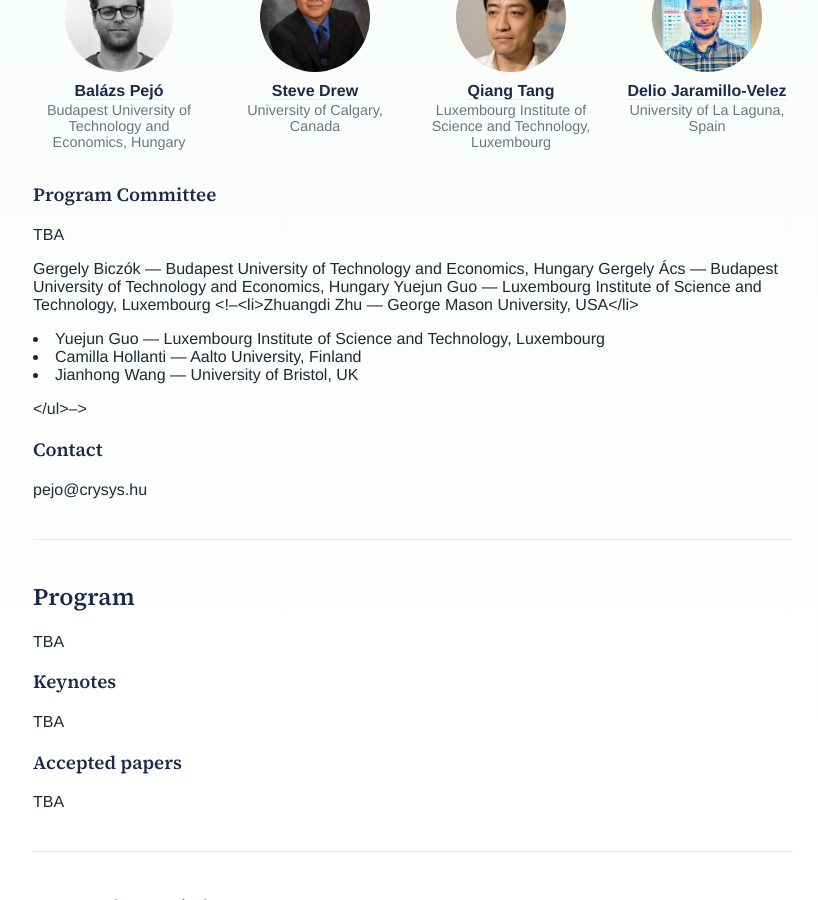
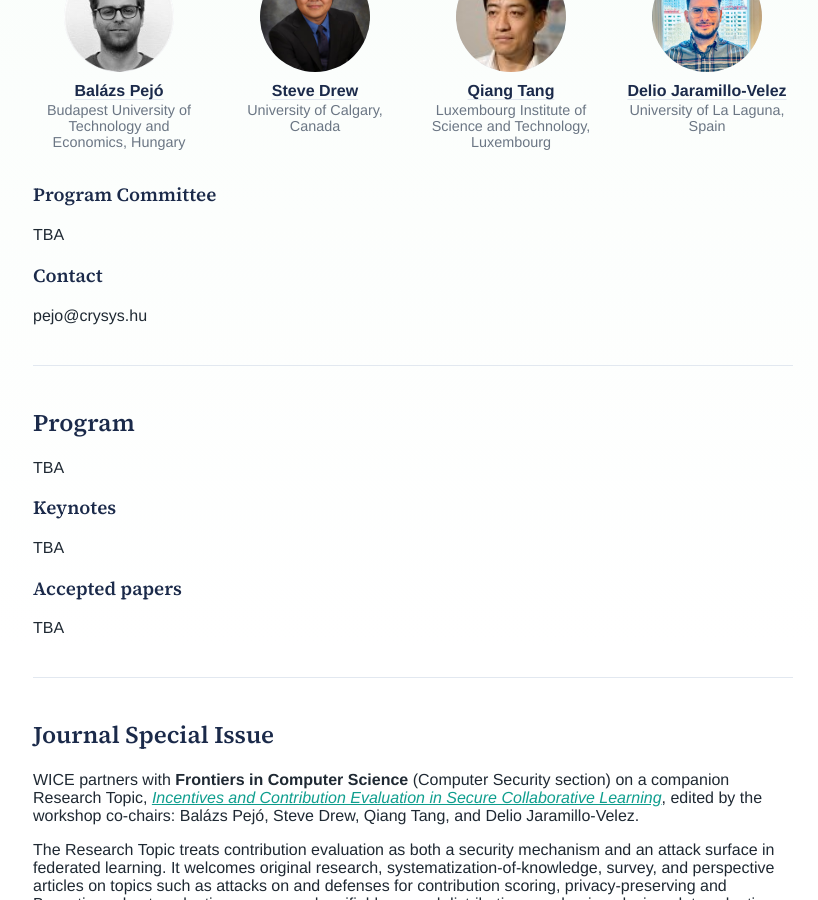
Before and after one commit to WICE-SaTML/WICE-SaTML.github.io, a Jekyll site: the page built from index.md, in a window 1280 px wide and 900 px high, scrolled down 2774 px. Shown: the whole window, without its empty margins (227-1045 px from the left). Built offline with Jekyll 4.4.1, drawn with Linux system fonts in a browser that asks for light colours; a script that is not in the unit is left out.

Commit message:
Update index.md

```diff
--- a/index.md
+++ b/index.md
@@ -183,17 +183,27 @@ All deadlines are 11:59 PM AoE (Anywhere on Earth).
 TBA
 
 <!--<div class="organizers-grid">
+<div class="organizer" id="pc-Ács">
+    <img src="{{ '/assets/images/program-committee/acs.jpg' | relative_url }}" alt="Gergely Ács" class="organizer-photo">
+    <p class="organizer-name"><a href="https://www.crysys.hu/~acs/">Gergely Ács</a></p>
+    <p class="organizer-affiliation">Budapest University of Technology and Economics, Hungary</p>
+  </div>
   <div class="organizer" id="pc-biczok">
     <img src="{{ '/assets/images/program-committee/biczok.jpg' | relative_url }}" alt="Gergely Biczók" class="organizer-photo">
     <p class="organizer-name"><a href="https://www.crysys.hu/member/biczok">Gergely Biczók</a></p>
     <p class="organizer-affiliation">Budapest University of Technology and Economics, Hungary</p>
   </div>
+   <div class="organizer" id="pc-Guo">
+    <img src="{{ '/assets/images/program-committee/guo.jpg' | relative_url }}" alt="Yuejun Guo" class="organizer-photo">
+    <p class="organizer-name"><a href="https://researchportal.list.lu/scientific-community/detail/guo-yuejun">Yuejun Guo</a></p>
+    <p class="organizer-affiliation">Luxembourg Institute of Science and Technology, Luxembourg</p>
+  </div>
 </div>-->
 
-Gergely Biczók — Budapest University of Technology and Economics, Hungary
+<!--Gergely Biczók — Budapest University of Technology and Economics, Hungary
 Gergely Ács — Budapest University of Technology and Economics, Hungary
 Yuejun Guo — Luxembourg Institute of Science and Technology, Luxembourg
-<!--<li>Zhuangdi Zhu — George Mason University, USA</li>
+<li>Zhuangdi Zhu — George Mason University, USA</li>
   <li>Yuejun Guo — Luxembourg Institute of Science and Technology, Luxembourg</li>
   <li>Camilla Hollanti — Aalto University, Finland</li>
   <li>Jianhong Wang — University of Bristol, UK</li>
```
